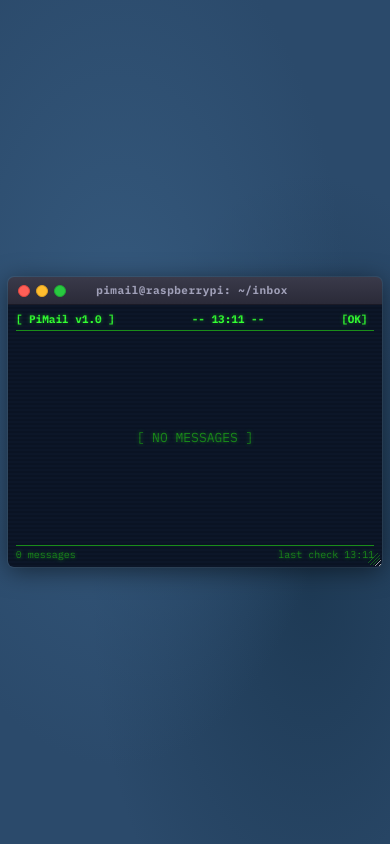
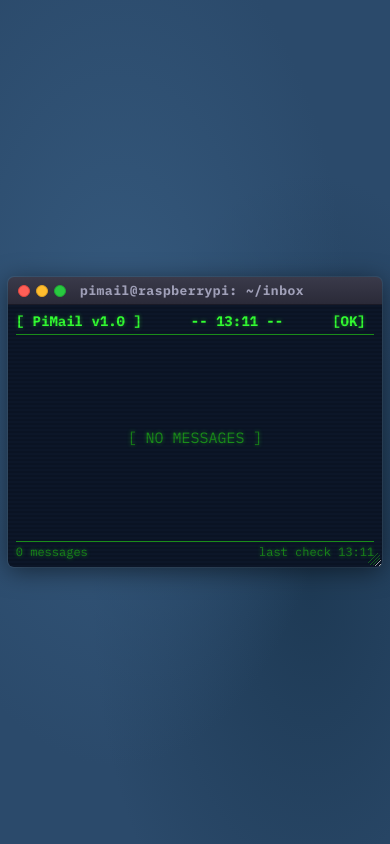
Before and after one commit to olindkri/PiMail, a Flask app: page / in a window 390 px wide. Run offline with Flask 3, Linux system fonts and the light colour scheme; data that the repository does not hold is empty.

Commit message:
Add draggable window and increase font sizes for readability
Title bar is now draggable (mouse + touch) to reposition the window.
All font sizes bumped up ~25% for better legibility on small screens.

Co-Authored-By: Claude Opus 4.6 (1M context) <noreply@anthropic.com>

```diff
--- a/static/style.css
+++ b/static/style.css
@@ -14,8 +14,8 @@ html, body {
     height: 100vh;
     overflow: hidden;
     font-family: "IBM Plex Mono", "Courier New", "Lucida Console", monospace;
-    font-size: 12px;
-    line-height: 1.3;
+    font-size: 15px;
+    line-height: 1.35;
     -webkit-font-smoothing: none;
 }
 
@@ -63,7 +63,7 @@ html, body {
     padding: 0 10px;
     background: linear-gradient(to bottom, #3a3a4a 0%, #2a2a38 100%);
     border-bottom: 1px solid #1a1a26;
-    cursor: default;
+    cursor: grab;
     user-select: none;
     -webkit-user-select: none;
 }
@@ -97,7 +97,7 @@ html, body {
 }
 
 #titlebar-title {
-    font-size: 11px;
+    font-size: 13px;
     font-weight: 700;
     color: #a0a0b8;
     letter-spacing: 0.5px;
@@ -143,9 +143,9 @@ html, body {
     display: flex;
     justify-content: space-between;
     align-items: center;
-    height: 20px;
-    min-height: 20px;
-    font-size: 11px;
+    height: 24px;
+    min-height: 24px;
+    font-size: 14px;
     font-weight: 700;
     border-bottom: 1px solid #1a8c1a;
     padding-bottom: 3px;
@@ -201,7 +201,7 @@ html, body {
 
 .mail-sender {
     font-weight: 700;
-    font-size: 12px;
+    font-size: 15px;
     color: #33ff33;
     white-space: nowrap;
     overflow: hidden;
@@ -215,7 +215,7 @@ html, body {
 }
 
 .mail-time {
-    font-size: 10px;
+    font-size: 12px;
     color: #1a8c1a;
     white-space: nowrap;
     margin-left: 8px;
@@ -223,7 +223,7 @@ html, body {
 }
 
 .mail-summary {
-    font-size: 11px;
+    font-size: 13px;
     color: #29cc29;
     margin-top: 2px;
     display: -webkit-box;
@@ -238,7 +238,7 @@ html, body {
     display: inline-block;
     margin-top: 3px;
     padding: 1px 6px;
-    font-size: 13px;
+    font-size: 15px;
     font-weight: 700;
     color: #0c1628;
     background: #ffaa00;
@@ -257,9 +257,9 @@ html, body {
     display: flex;
     justify-content: space-between;
     align-items: center;
-    height: 16px;
-    min-height: 16px;
-    font-size: 10px;
+    height: 20px;
+    min-height: 20px;
+    font-size: 12px;
     color: #1a8c1a;
     border-top: 1px solid #1a8c1a;
     padding-top: 2px;
@@ -272,7 +272,7 @@ html, body {
     align-items: center;
     justify-content: center;
     flex: 1;
-    font-size: 13px;
+    font-size: 15px;
     color: #1a8c1a;
 }
 
```
Also changed, not shown: static/app.js (+48 -0 lines).
